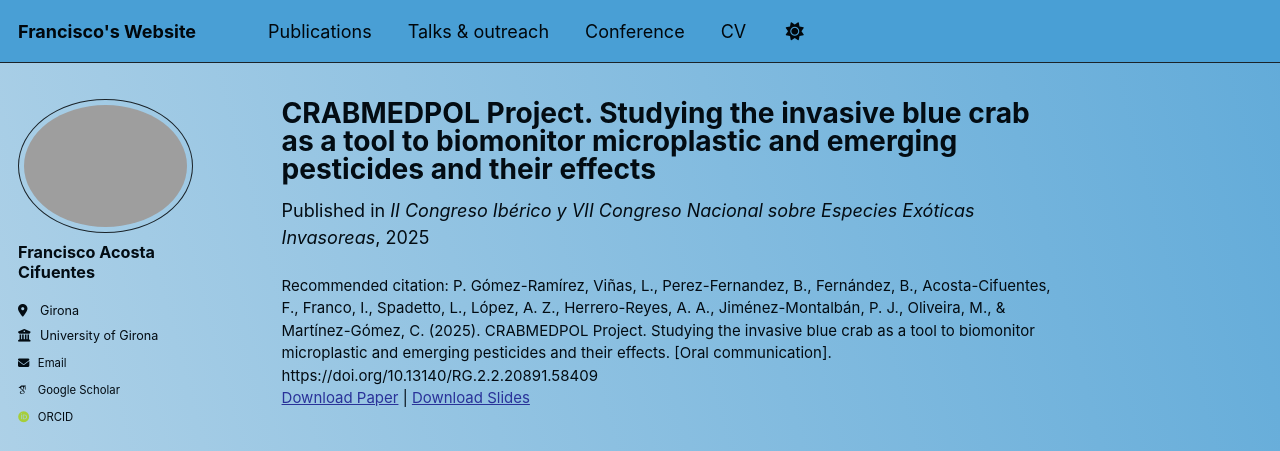
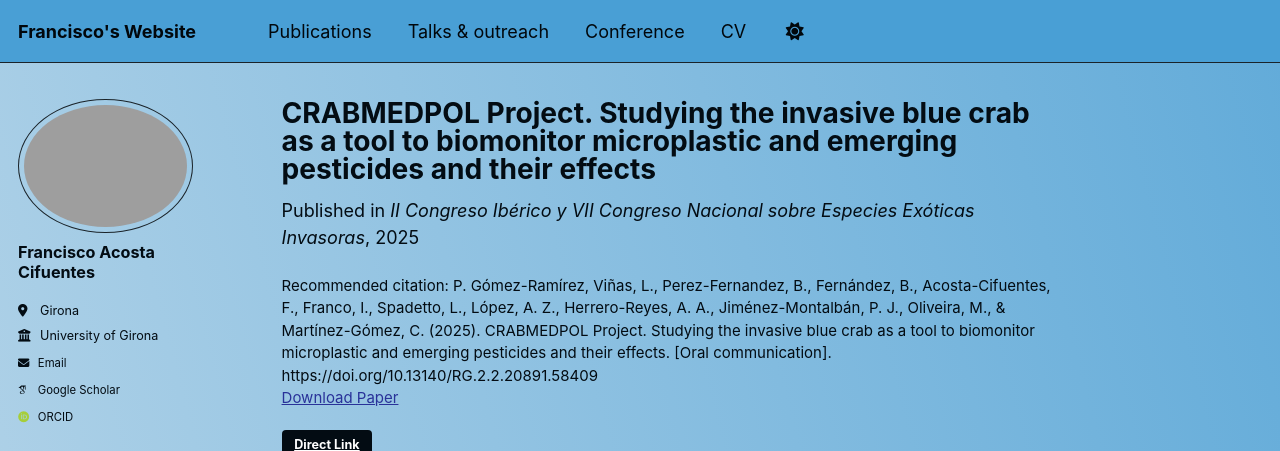
Before and after one commit to franciscoacostacifuentes/franciscoacostacifuentes.github.io, a Jekyll site: the page built from _conference/2025_EEI.md, in a window 1280 px wide, cut to the strip 0-451 px from the top of the page. Built offline with Jekyll 4.4.1, drawn with Linux system fonts in a browser that asks for light colours; some web fonts are replaced.

Commit message:
Cambio formato conference

```diff
--- a/_conference/2025_EEI.md
+++ b/_conference/2025_EEI.md
@@ -4,9 +4,9 @@ conference: "EEI2025"
 collection: conference
 type: "presentations"
 date: 2025-05-28
-venue: 'II Congreso Ibérico y VII Congreso Nacional sobre Especies Exóticas Invasoreas'
+venue: 'II Congreso Ibérico y VII Congreso Nacional sobre Especies Exóticas Invasoras'
 location: "Murcia, Spain"
-slidesurl: 'https://www.researchgate.net/publication/392709242_CRABMEDPOL_PROJECT_STUDYING_THE_INVASIVE_BLUE_CRAB_AS_A_TOOL_TO_BIOMONITOR_MICROPLASTIC_AND_EMERGING_PESTICIDES_AND_THEIR_EFFECTS'
+link: 'https://www.researchgate.net/publication/392709242_CRABMEDPOL_PROJECT_STUDYING_THE_INVASIVE_BLUE_CRAB_AS_A_TOOL_TO_BIOMONITOR_MICROPLASTIC_AND_EMERGING_PESTICIDES_AND_THEIR_EFFECTS'
 paperurl: 'http://franciscoacostacifuentes.github.io/files/congress/2025_EEI.pdf'
 citation: 'P. Gómez-Ramírez, Viñas, L., Perez-Fernandez, B., Fernández, B., Acosta-Cifuentes, F., Franco, I., Spadetto, L., López, A. Z., Herrero-Reyes, A. A., Jiménez-Montalbán, P. J., Oliveira, M., & Martínez-Gómez, C. (2025). CRABMEDPOL Project. Studying the invasive blue crab as a tool to biomonitor microplastic and emerging pesticides and their effects. [Oral communication]. https://doi.org/10.13140/RG.2.2.20891.58409'
 ---
```
Also changed, not shown: _conference/2025_SETAC.md (+1 -1 lines), _conference/2026_Baseline_Livorno.md (+1 -1 lines), _conference/2026_SETAC_BlueCrab_OneHealth.md (+1 -1 lines), _conference/2026_SETAC_BlueCrab_Pilar.md (+1 -1 lines), _includes/archive-single-conference.html (+8 -1 lines).
